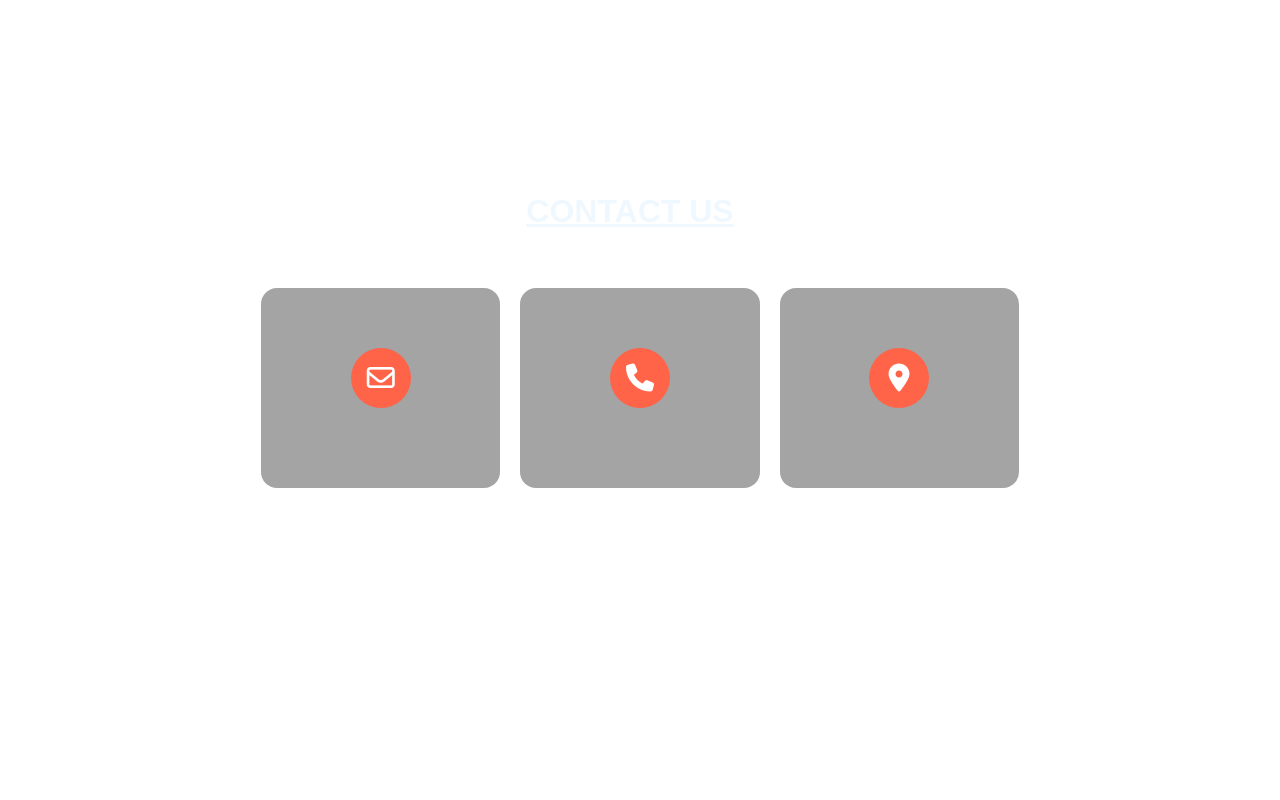
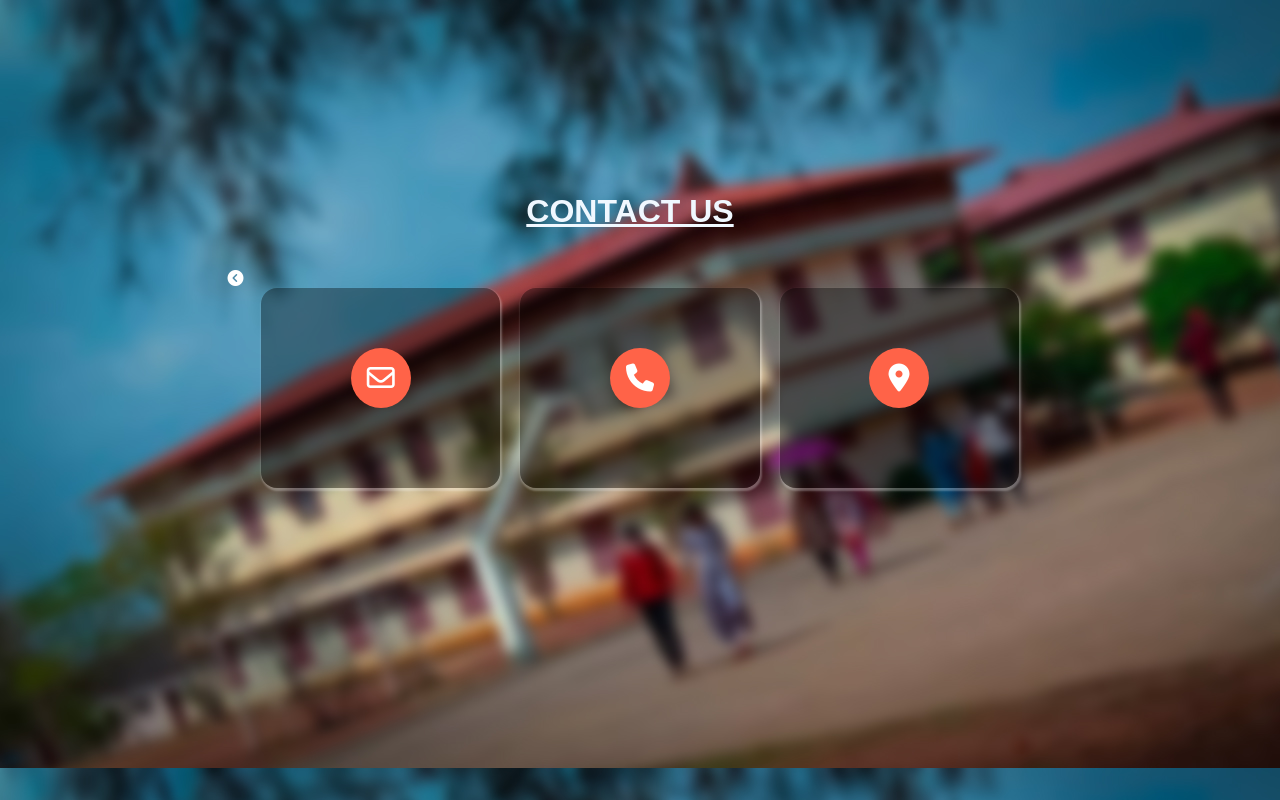
Before and after one commit to Sangeeth1437/project, a plain HTML site: page contact2.html in a window 1280 px wide. Drawn offline with Linux system fonts and the light colour scheme.

Commit message:
Create contact2.css

```diff
--- a/contact2.css
+++ b/contact2.css
@@ -5,7 +5,7 @@
   box-sizing: border-box;
 }
 body{
-  background-image: url(dbc/WEBB8.jpg);
+  background-image: url(WEBB8.jpg);
   background:cover;
   min-height: 100vh;
   display: flex;
```
